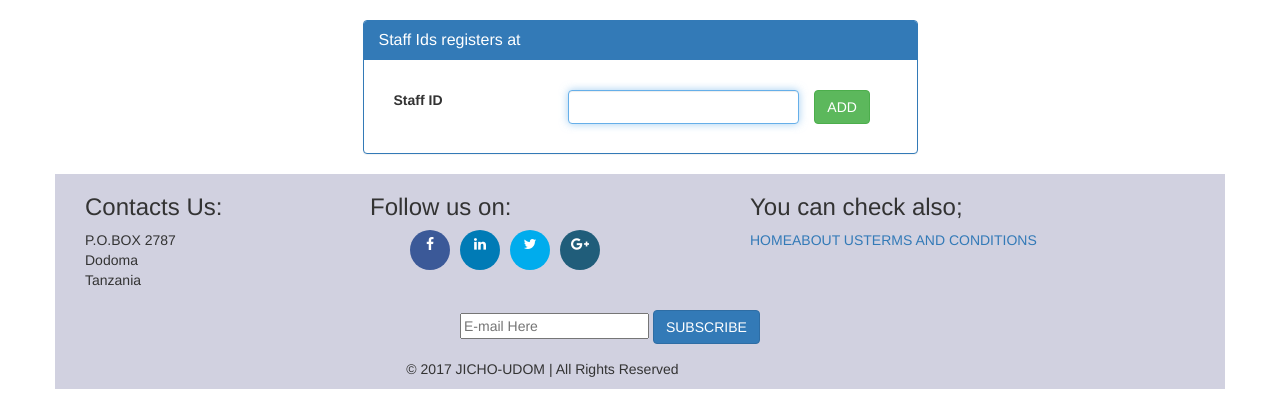
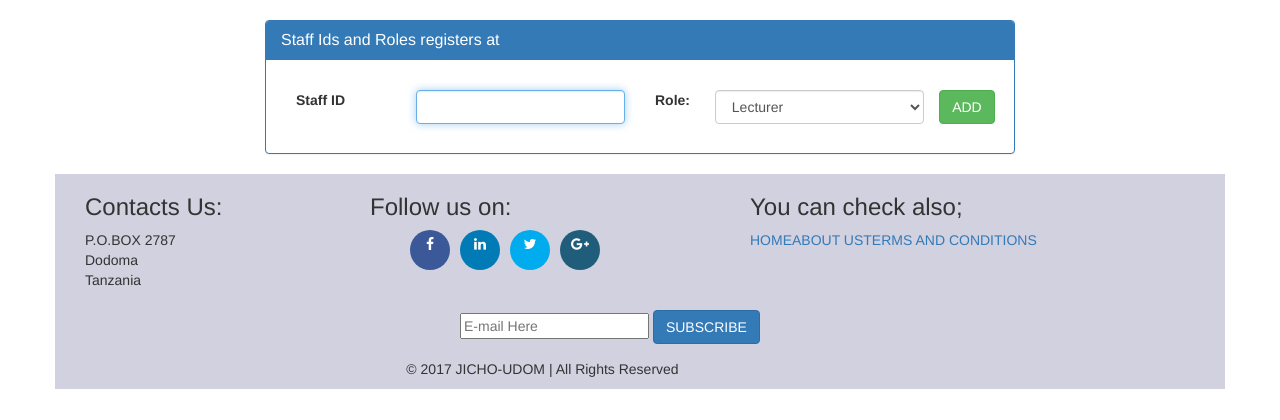
Before and after one commit to lonac/eye, a Laravel app: template resources/views/collegestaffIDs/create.blade.php in a window 1280 px wide. Shown: the part 52-472 px from the top of the page. Run offline with Laravel 8, Linux system fonts and the light colour scheme; the template is opened without the code that fills it, so the values that code supplies are empty; settings files or empty folders that the repository lacks are supplied; some libraries are stand-ins or nearby versions.

Commit message:
modified:   app/Http/Controllers/StaffIDController.php modified:   resources/views/collegestaffIDs/create.blade.php

```diff
--- a/resources/views/collegestaffIDs/create.blade.php
+++ b/resources/views/collegestaffIDs/create.blade.php
@@ -6,10 +6,10 @@
 
 <div class="container">
 	<div class="row">
-		<div class="col-sm-6 col-sm-offset-3">
+		<div class="col-sm-8 col-sm-offset-2">
 			<div class="panel panel-primary">
 				<div class="panel-heading">
-					<h3 class="panel-title"> Staff Ids registers at {{ $col->col_name}}</h3>
+					<h3 class="panel-title"> Staff Ids and Roles registers at {{ $col->col_name}}</h3>
 				</div>
 				<div class="panel-body">
 
@@ -18,9 +18,9 @@
 						{{ csrf_field() }}
 
 						<div class="form-group{{ $errors->has('staffid') ? ' has-error' : '' }}">
-                            <label for="staffid" class="col-md-4 control-label">Staff ID</label>
+                            <label for="staffid" class="col-md-2 control-label">Staff ID</label>
 
-                            <div class="col-md-6">
+                            <div class="col-md-4">
                                 <input id="staffid" type="text" class="form-control" name="staffid" value="{{ old('staffid') }}" required autofocus>
 
                                 @if ($errors->has('staffid'))
@@ -29,7 +29,21 @@
                                     </span>
                                 @endif
                             </div>
-                        </div>
+                         </div>
+
+                            <div class="form-group">
+							<label for="Role" class="col-md-1 control-label">Role:</label>
+							<div class="col-md-4">
+								<select class="form-control" name="role">
+									<option value="lecturer">Lecturer</option>
+									<option value="sysadmn">Administrator</option>
+									<option value="bursar">Bursar</option>
+									<option value="stdean">Dean</option>
+									<option value="cafe_manager">Cafe Manager</option>
+								</select>
+							</div>
+						</div>
+
 						<button type="submit" class="btn btn-success">ADD</button>
 					</form>
 
```
Also changed, not shown: app/Http/Controllers/StaffIDController.php (line endings or trailing spaces).
